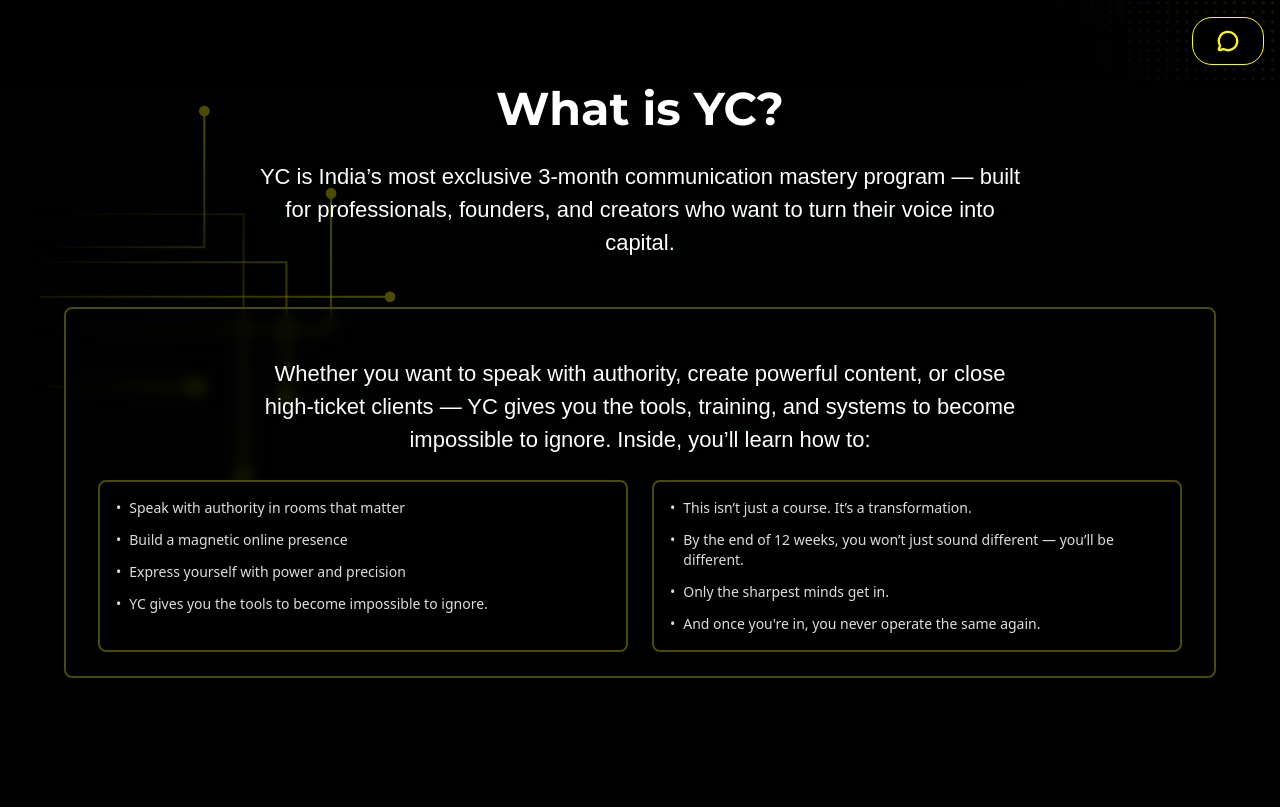
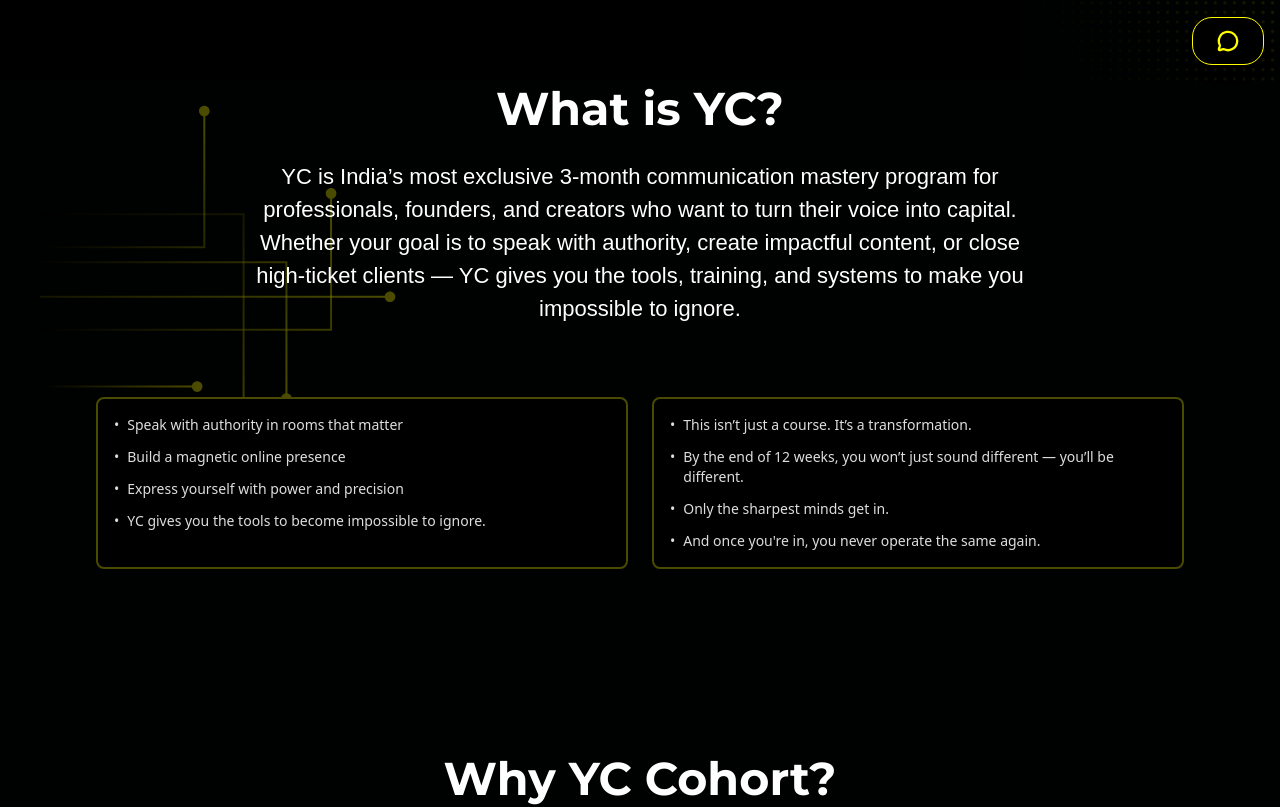
Before and after one commit to yapcapitalist/YC, a React (Vite) app: page / in a window 1280 px wide. Shown: the part 719-1526 px from the top of the page. Built offline with nearby package versions, Linux system fonts and the light colour scheme; a web font is replaced by a local one.

Commit message:
new text

```diff
--- a/src/components/FutureProof.jsx
+++ b/src/components/FutureProof.jsx
@@ -50,12 +50,12 @@ export default function AiProofHero() {
                     </div>
 
                     {/* YC Cohort Section */}
-                    <div className="text-center">
+                    {/* <div className="text-center">
                         <h2 className="text-3xl md:text-4xl font-bold mb-6">The YC Cohort exists for this exact reason.</h2>
                         <p className="text-xl text-gray-300 max-w-4xl mx-auto">
                             We'll turn your communication into an asset so sharp, no algorithm can replace it:
                         </p>
-                    </div>
+                    </div> */}
 
                 </div>
 
--- a/src/components/WhatIsYc.jsx
+++ b/src/components/WhatIsYc.jsx
@@ -104,18 +104,10 @@ export default function WhatIsYC() {
           </h2>
 
           <p className="py-4 sm:py-6 text-center max-w-3xl mx-auto text-sm sm:text-base">
-            YC is India’s most exclusive 3-month communication mastery program —
-            built for professionals, founders, and creators who want to turn
-            their voice into capital.
+            YC is India’s most exclusive 3-month communication mastery program for professionals, founders, and creators who want to turn their voice into capital. Whether your goal is to speak with authority, create impactful content, or close high-ticket clients — YC gives you the tools, training, and systems to make you impossible to ignore.
           </p>
 
-          <div className="py-6 mt-6 text-center max-w-6xl mx-auto border-2 border-[#4A4A00] bg-transparent backdrop-blur flex flex-col items-center gap-6 rounded-lg px-4 sm:px-8">
-            <p className="pt-1 sm:pt-6 text-sm sm:text-base max-w-3xl">
-              Whether you want to speak with authority, create powerful content,
-              or close high-ticket clients — YC gives you the tools, training,
-              and systems to become impossible to ignore. Inside, you’ll learn
-              how to:
-            </p>
+          <div className="py-6 mt-6 text-center max-w-6xl mx-auto flex flex-col items-center gap-6 rounded-lg px-4 sm:px-8">
 
             {/* Benefit Lists */}
             <div className="flex flex-col sm:flex-row justify-center gap-6 w-full">
```
